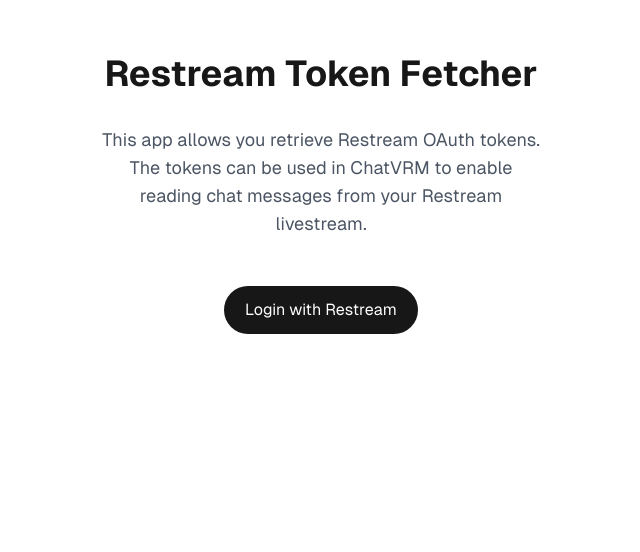
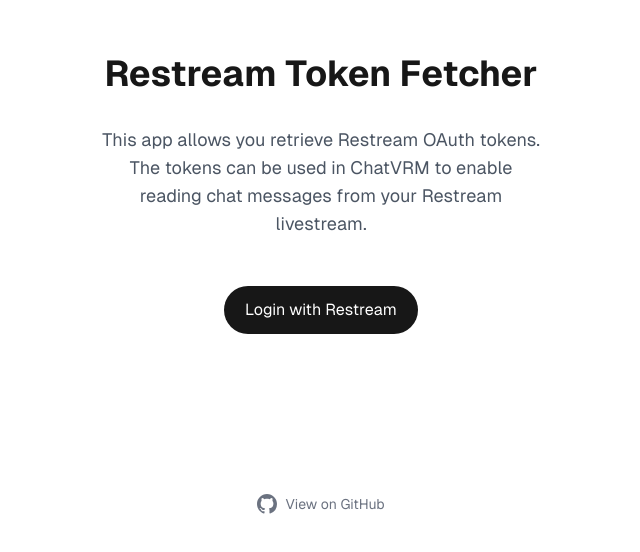
Before and after one commit to zoan37/restream-token-fetcher, a Next.js app: page / in a window 1280 px wide. Shown: the part 206-758 px from the top of the page, without its empty margins (319-959 px from the left). Built offline with nearby package versions, Linux system fonts and the light colour scheme.

Commit message:
update github link

```diff
--- a/app/page.tsx
+++ b/app/page.tsx
@@ -15,6 +15,18 @@
           <LoginButton />
         </div>
       </main>
+
+      <footer className="row-start-3 text-sm text-gray-500">
+        <a href="https://github.com/zoan37/restream-token-fetcher"
+           className="hover:text-gray-700 dark:hover:text-gray-300 flex items-center gap-2"
+           target="_blank"
+           rel="noopener noreferrer">
+          <svg height="20" width="20" viewBox="0 0 16 16" className="fill-current">
+            <path d="M8 0C3.58 0 0 3.58 0 8c0 3.54 2.29 6.53 5.47 7.59.4.07.55-.17.55-.38 0-.19-.01-.82-.01-1.49-2.01.37-2.53-.49-2.69-.94-.09-.23-.48-.94-.82-1.13-.28-.15-.68-.52-.01-.53.63-.01 1.08.58 1.23.82.72 1.21 1.87.87 2.33.66.07-.52.28-.87.51-1.07-1.78-.2-3.64-.89-3.64-3.95 0-.87.31-1.59.82-2.15-.08-.2-.36-1.02.08-2.12 0 0 .67-.21 2.2.82.64-.18 1.32-.27 2-.27.68 0 1.36.09 2 .27 1.53-1.04 2.2-.82 2.2-.82.44 1.1.16 1.92.08 2.12.51.56.82 1.27.82 2.15 0 3.07-1.87 3.75-3.65 3.95.29.25.54.73.54 1.48 0 1.07-.01 1.93-.01 2.2 0 .21.15.46.55.38A8.013 8.013 0 0016 8c0-4.42-3.58-8-8-8z"></path>
+          </svg>
+          View on GitHub
+        </a>
+      </footer>
     </div>
   );
 }
```
